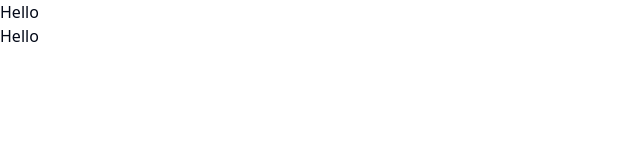
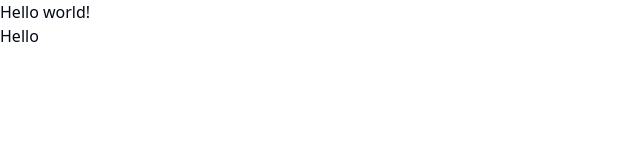
Before and after one commit to Koodailijat/TodoApp, a React (Vite) app in the folder frontend/: page / in a window 1280 px wide. Shown: the top 160 px of the page, without its empty margins (0-640 px from the left). Built offline with nearby package versions, Linux system fonts and the light colour scheme.

Commit message:
Fixed test

```diff
--- a/frontend/src/routes/root/root.tsx
+++ b/frontend/src/routes/root/root.tsx
@@ -1,7 +1,7 @@
 export default function Root() {
     return (
         <div>
-            <h1>Hello</h1>
+            <h1>Hello world!</h1>
             <h1>Hello</h1>
         </div>
     );
```
